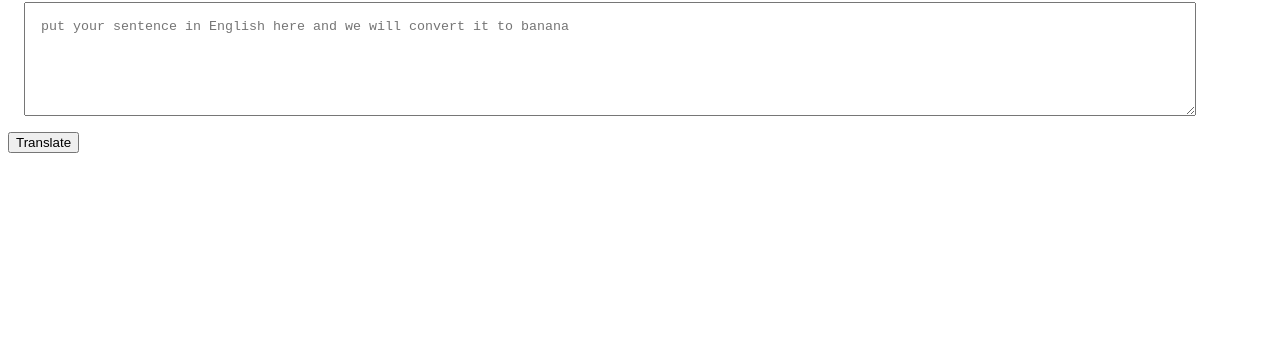
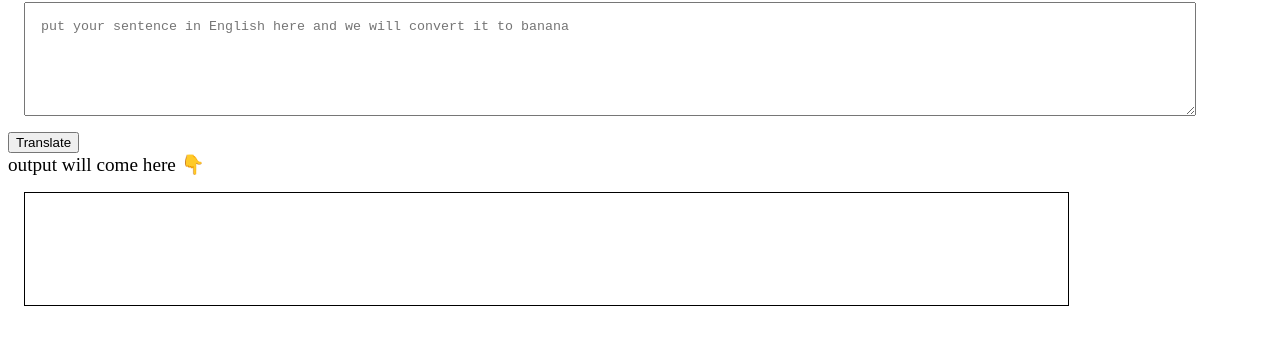
Before and after one commit to tinabaid/Banana-speak, a plain HTML site: page index.html in a window 1280 px wide. Shown: the part 78-422 px from the top of the page. Drawn offline with Linux system fonts and the light colour scheme.

Commit message:
input n output

```diff
--- a/app.js
+++ b/app.js
@@ -1,11 +1,12 @@
 var btnTranslate = document.querySelector("#btn-translate");
 var txtInput = document.querySelector("#txt-input");
-console.log(txtInput)
+var outputDiv = document.querySelector("#output");
+
+
 
 function clickHandler() {
 
-    console.log("clicked!");
-    console.log("input", txtInput.value);
+ outputDiv.innerText = "ajsjsjsjs " + txtInput.value ;
 };
 
 btnTranslate.addEventListener("click" , clickHandler )
--- a/index.html
+++ b/index.html
@@ -12,6 +12,17 @@
             margin: 1rem;
             padding: 1rem;
         }
+
+      #output {
+            border: 1px solid black ;
+            width: 80% ;
+            height: 10vh;
+            display: block;
+            margin: 1rem;
+            padding: 1rem;
+
+      }
+
     </style>
 </head>
 
@@ -22,6 +33,10 @@
  placeholder="put your sentence in English here and we will convert it to banana"></textarea>
 
  <button id="btn-translate">Translate</button>
+<div style="font-size: larger;">output will come here 👇</div>
+<div id="output"></div>
+
+
  <script src="app.js" type="text/javascript"></script>
 </body>
 </html>
```
